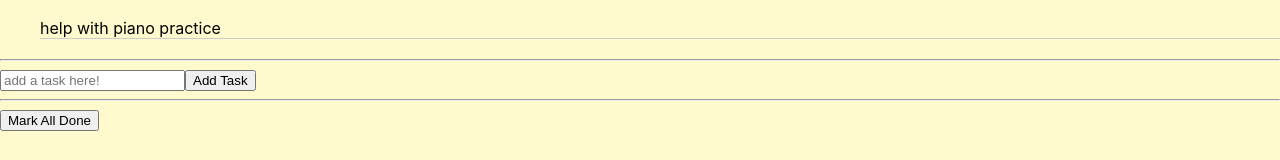
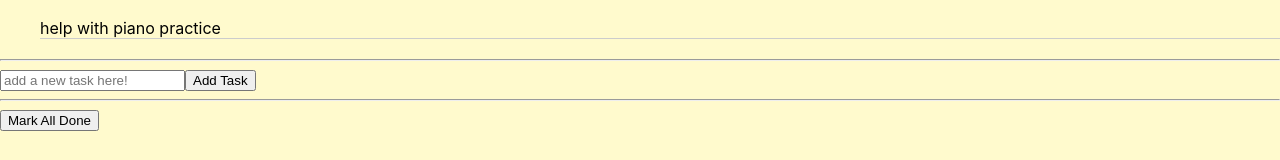
Before and after one commit to ycjessie/todo-list, a React (Create React App) app: page / in a window 1280 px wide. Shown: the part 296-456 px from the top of the page. Built offline with nearby package versions, Linux system fonts and the light colour scheme.

Commit message:
line 21 get the textbox value event.target and [0]

```diff
--- a/src/App.js
+++ b/src/App.js
@@ -17,7 +17,9 @@ class App extends Component {
   }
   addTask=(event)=>{
     event.preventDefault();//the whole page will not reload
-    console.log("add a task");
+    //event.target get the whole form on console log
+    //event.target[0] is to get the input box text
+    console.log("add a task", event.target);
   }
   render() {
     return (
@@ -34,7 +36,7 @@ class App extends Component {
         <form onSubmit={this.addTask}>
             <input
               type="text"
-              placeholder="add a task here!"/>
+              placeholder="add a new task here!"/>
             {/* <button onClick={this.addTask}>Add Task</button> */}
             <button type="submit">Add Task</button>
 
```
